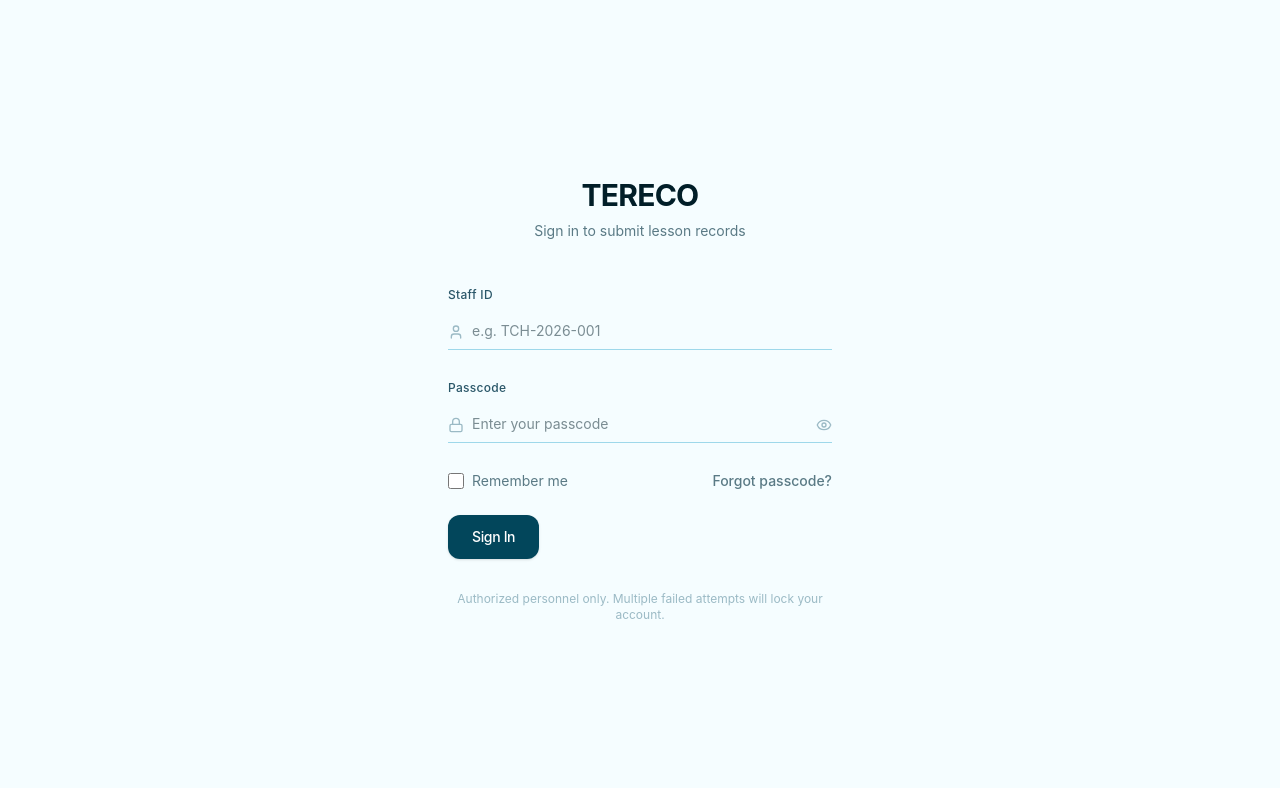
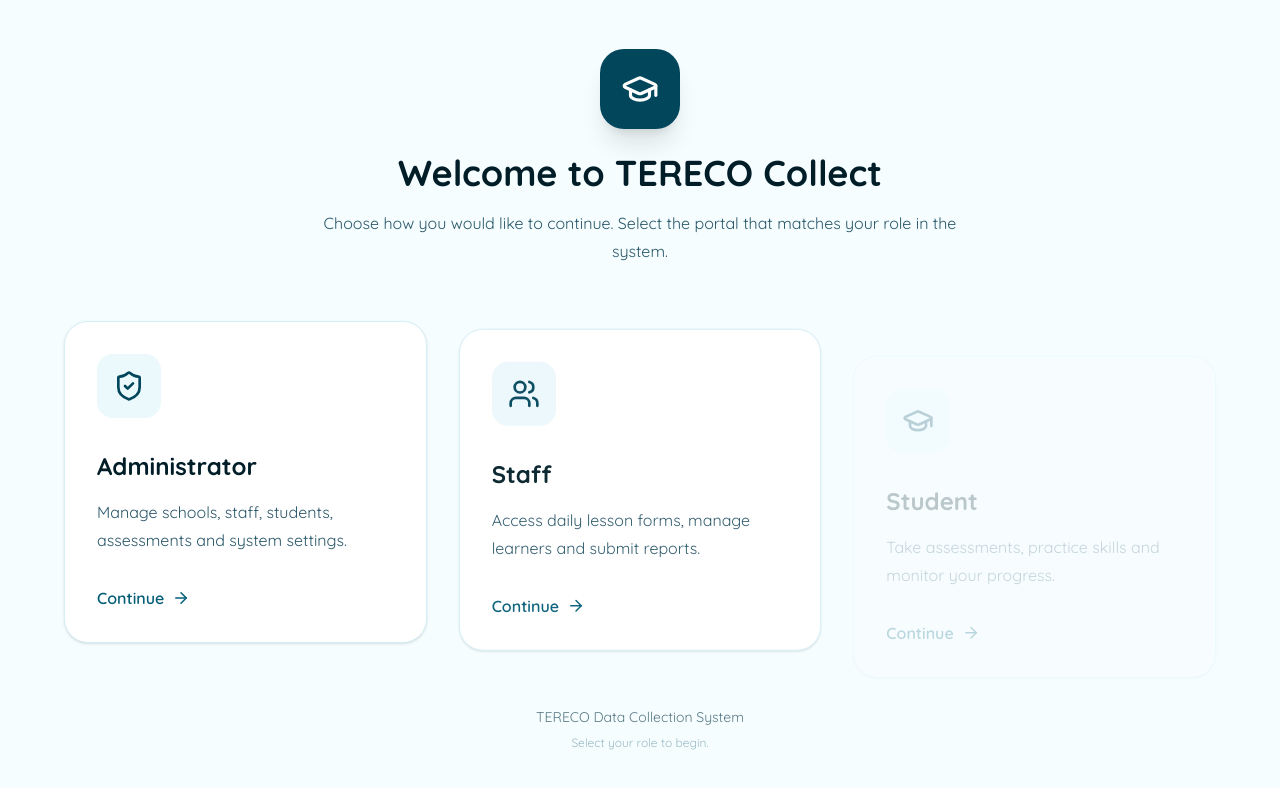
Before and after one commit to dementa/tereco, a Next.js app: page / in a window 1280 px wide. Shown: the top 788 px of the page. Built offline with nearby package versions, Linux system fonts and the light colour scheme.

Commit message:
Added role selection

```diff
--- a/app/layout.tsx
+++ b/app/layout.tsx
@@ -1,20 +1,17 @@
 import type { Metadata } from "next";
-import { Geist, Geist_Mono } from "next/font/google";
+import { Quicksand } from "next/font/google";
 import "./globals.css";
 
-const geistSans = Geist({
-  variable: "--font-geist-sans",
+const quicksand = Quicksand({
   subsets: ["latin"],
-});
-
-const geistMono = Geist_Mono({
-  variable: "--font-geist-mono",
-  subsets: ["latin"],
+  variable: "--font-sans",
+  display: "swap",
+  weight: ["300", "400", "500", "600", "700"],
 });
 
 export const metadata: Metadata = {
-  title: "Create Next App",
-  description: "Generated by create next app",
+  title: "TERECO OPS",
+  description: "TERECO Operations",
 };
 
 export default function RootLayout({
@@ -25,9 +22,11 @@
   return (
     <html
       lang="en"
-      className={`${geistSans.variable} ${geistMono.variable} h-full antialiased`}
+      className={`${quicksand.variable} h-full antialiased`}
     >
-      <body className="min-h-full flex flex-col">{children}</body>
+      <body className="min-h-full font-sans">
+        {children}
+      </body>
     </html>
   );
 }
--- a/app/page.tsx
+++ b/app/page.tsx
@@ -1,52 +1,118 @@
 'use client'
 
-import React, { useState, useEffect } from 'react';
-import { AnimatePresence } from 'framer-motion';
-import { AuthProvider, useAuth } from '@/components/auth/AuthContext';
-import { LoginScreen } from '@/components/auth/LoginScreen';
-import { SplashScreen } from '@/components/splash/SplashScreen';
-import { FormsHome } from '@/components/forms/FormsHome';
-import { DailyLessonWizard } from '@/components/forms/DailyLessonWizard';
+import React, { useState, useEffect } from 'react'
+import { AnimatePresence } from 'framer-motion'
 
-type Screen = 'splash' | 'login' | 'home' | 'wizard';
+import { AuthProvider, useAuth } from '@/components/auth/AuthContext'
+import { LoginScreen } from '@/components/auth/LoginScreen'
+import { SplashScreen } from '@/components/splash/SplashScreen'
+import { FormsHome } from '@/components/forms/FormsHome'
+import { DailyLessonWizard } from '@/components/forms/DailyLessonWizard'
+import PortalSelector from '@/components/auth/PortalSelector'
+
+type Screen =
+  | 'splash'
+  | 'portal'
+  | 'login'
+  | 'home'
+  | 'wizard'
+
+type Portal = 'admin' | 'staff' | 'student'
 
 const AppContent: React.FC = () => {
-  const { isAuthenticated, logout } = useAuth();
-  const [screen, setScreen] = useState<Screen>('splash');
+  const { isAuthenticated, logout } = useAuth()
+
+  const [screen, setScreen] = useState<Screen>('splash')
+  const [portal, setPortal] = useState<Portal | null>(null)
 
   useEffect(() => {
     const timer = setTimeout(() => {
-      setScreen(isAuthenticated ? 'home' : 'login');
-    }, 4500);
-    return () => clearTimeout(timer);
-  }, [isAuthenticated]);
+      setScreen('portal')
+    }, 4500)
 
-  const handleLogin = () => setScreen('home');
+    return () => clearTimeout(timer)
+  }, [])
+
+  const handlePortalSelect = (selected: Portal) => {
+    setPortal(selected)
+
+    if (selected === 'student') {
+      window.location.href = '/assessment'
+      return
+    }
+
+    if (isAuthenticated) {
+      setScreen('home')
+    } else {
+      setScreen('login')
+    }
+  }
+
+  const handleLogin = () => {
+    setScreen('home')
+  }
+
   const handleLogout = () => {
-    logout();
-    setScreen('login');
-  };
-  const handleSelectForm = () => setScreen('wizard');
-  const handleWizardBack = () => setScreen('home');
+    logout()
+    setPortal(null)
+    setScreen('portal')
+  }
+
+  const handleSelectForm = () => {
+    setScreen('wizard')
+  }
+
+  const handleWizardBack = () => {
+    setScreen('home')
+  }
 
   return (
     <AnimatePresence mode="wait">
-      {screen === 'splash' && <SplashScreen key="splash" onComplete={() => setScreen(isAuthenticated ? 'home' : 'login')} />}
-      {screen === 'login' && <LoginScreen key="login" onLogin={handleLogin} />}
+      {screen === 'splash' && (
+        <SplashScreen
+          key="splash"
+          onComplete={() => setScreen('portal')}
+        />
+      )}
+
+      {screen === 'portal' && (
+        <PortalSelector
+          key="portal"
+          onSelect={handlePortalSelect}
+        />
+      )}
+
+      {screen === 'login' && (
+        <LoginScreen
+          key="login"
+          onLogin={handleLogin}
+        />
+      )}
+
       {screen === 'home' && (
-        <FormsHome key="home" onSelectForm={handleSelectForm} onLogout={handleLogout} />
+        <FormsHome
+          key="home"
+          onSelectForm={handleSelectForm}
+          onLogout={handleLogout}
+        />
       )}
-      {screen === 'wizard' && <DailyLessonWizard key="wizard" onBack={handleWizardBack} />}
+
+      {screen === 'wizard' && (
+        <DailyLessonWizard
+          key="wizard"
+          onBack={handleWizardBack}
+        />
+      )}
     </AnimatePresence>
-  );
-};
+  )
+}
 
 const HomePage: React.FC = () => {
   return (
     <AuthProvider>
       <AppContent />
     </AuthProvider>
-  );
-};
+  )
+}
 
-export default HomePage;
+export default HomePage
--- /dev/null
+++ b/components/auth/PortalSelector.tsx
@@ -0,0 +1,194 @@
+'use client'
+
+import {
+  ArrowRight,
+  GraduationCap,
+  ShieldCheck,
+  Users,
+} from 'lucide-react'
+import { motion } from 'framer-motion'
+
+type Portal = 'admin' | 'staff' | 'student'
+
+interface PortalSelectorProps {
+  onSelect: (portal: Portal) => void
+}
+
+const portals = [
+  {
+    id: 'admin' as const,
+    title: 'Administrator',
+    description:
+      'Manage schools, staff, students, assessments and system settings.',
+    icon: ShieldCheck,
+  },
+  {
+    id: 'staff' as const,
+    title: 'Staff',
+    description:
+      'Access daily lesson forms, manage learners and submit reports.',
+    icon: Users,
+  },
+  {
+    id: 'student' as const,
+    title: 'Student',
+    description:
+      'Take assessments, practice skills and monitor your progress.',
+    icon: GraduationCap,
+  },
+]
+
+export default function PortalSelector({
+  onSelect,
+}: PortalSelectorProps) {
+  return (
+    <motion.main
+      initial={{ opacity: 0 }}
+      animate={{ opacity: 1 }}
+      exit={{ opacity: 0 }}
+      className="min-h-screen bg-bg flex items-center justify-center px-6 py-12"
+    >
+      <div className="w-full max-w-6xl">
+
+        {/* Header */}
+
+        <div className="text-center mb-14">
+
+          <div
+            className="
+              mx-auto
+              w-20
+              h-20
+              rounded-3xl
+              bg-primary-700
+              text-white
+              flex
+              items-center
+              justify-center
+              shadow-xl
+            "
+          >
+            <GraduationCap size={38} />
+          </div>
+
+          <h1 className="mt-6 text-4xl font-bold text-text-primary">
+            Welcome to TERECO Collect
+          </h1>
+
+          <p className="mt-4 text-text-secondary max-w-2xl mx-auto leading-7">
+            Choose how you would like to continue. Select the portal
+            that matches your role in the system.
+          </p>
+
+        </div>
+
+        {/* Cards */}
+
+        <div className="grid gap-8 md:grid-cols-3">
+
+          {portals.map((portal, index) => {
+            const Icon = portal.icon
+
+            return (
+              <motion.button
+                key={portal.id}
+                initial={{ opacity: 0, y: 40 }}
+                animate={{ opacity: 1, y: 0 }}
+                transition={{
+                  delay: index * 0.15,
+                }}
+                whileHover={{
+                  y: -8,
+                }}
+                whileTap={{
+                  scale: 0.98,
+                }}
+                onClick={() => onSelect(portal.id)}
+                className="
+                  group
+                  rounded-3xl
+                  bg-bg-card
+                  border
+                  border-primary-100
+                  p-8
+                  text-left
+                  shadow-sm
+                  hover:shadow-2xl
+                  transition-all
+                  duration-300
+                "
+              >
+
+                <div
+                  className="
+                    w-16
+                    h-16
+                    rounded-2xl
+                    bg-primary-50
+                    flex
+                    items-center
+                    justify-center
+                    text-primary-700
+                    transition-all
+                    duration-300
+                    group-hover:bg-primary-700
+                    group-hover:text-white
+                  "
+                >
+                  <Icon size={32} />
+                </div>
+
+                <h2 className="mt-8 text-2xl font-bold text-text-primary">
+                  {portal.title}
+                </h2>
+
+                <p className="mt-4 text-text-secondary leading-7">
+                  {portal.description}
+                </p>
+
+                <div
+                  className="
+                    mt-8
+                    flex
+                    items-center
+                    gap-2
+                    font-semibold
+                    text-primary-600
+                    group-hover:text-primary-700
+                  "
+                >
+                  Continue
+
+                  <ArrowRight
+                    size={18}
+                    className="
+                      transition-transform
+                      group-hover:translate-x-1
+                    "
+                  />
+                </div>
+
+              </motion.button>
+            )
+          })}
+
+        </div>
+
+        {/* Footer */}
+
+        <div className="mt-16 text-center">
+
+          <p className="text-text-muted text-sm">
+            TERECO Data Collection System
+          </p>
+
+          <p className="mt-2 text-xs text-text-faint">
+            Select your role to begin.
+          </p>
+
+        </div>
+
+      </div>
+    </motion.main>
+  )
+}
```
